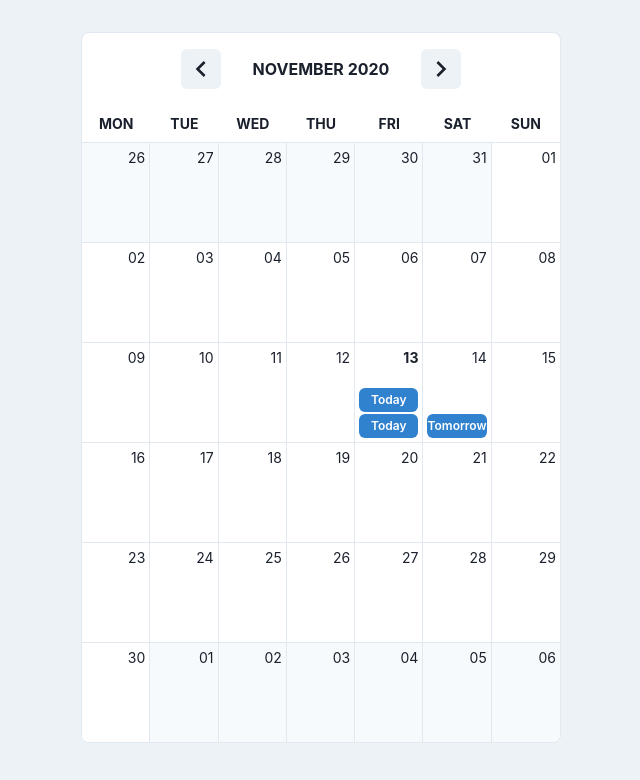
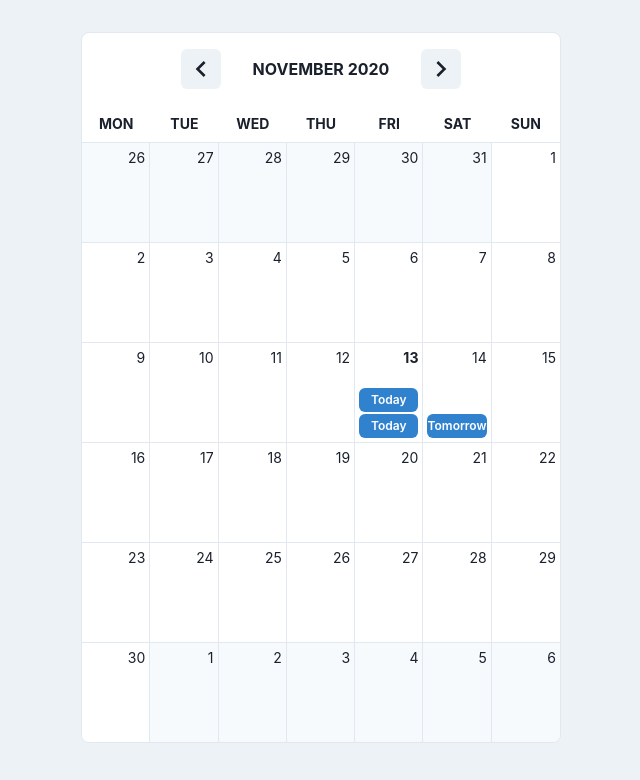
Before and after one commit to stuart-williams/use-calendar, a Next.js app: page / in a window 1280 px wide. Shown: the top 780 px of the page, without its empty margins (319-959 px from the left). Built offline with nearby package versions, Linux system fonts and the light colour scheme.

Commit message:
don't pad day of month with 0

```diff
--- a/src/use-calendar.ts
+++ b/src/use-calendar.ts
@@ -49,7 +49,7 @@ const useCalendar = <TDate = unknown>({
     while (_.isBefore(curr, last)) {
       days.push({
         date: curr,
-        dayOfMonth: _.format(curr, "dayOfMonth").padStart(2, "0"),
+        dayOfMonth: _.format(curr, "dayOfMonth"),
         isOutsideMonth: !_.isSameMonth(date, curr),
         isToday: _.isSameDay(curr, _.date()),
       });
```
